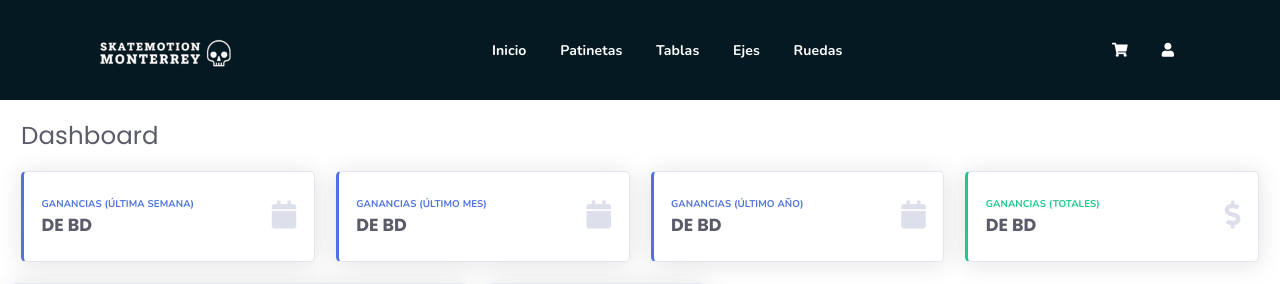
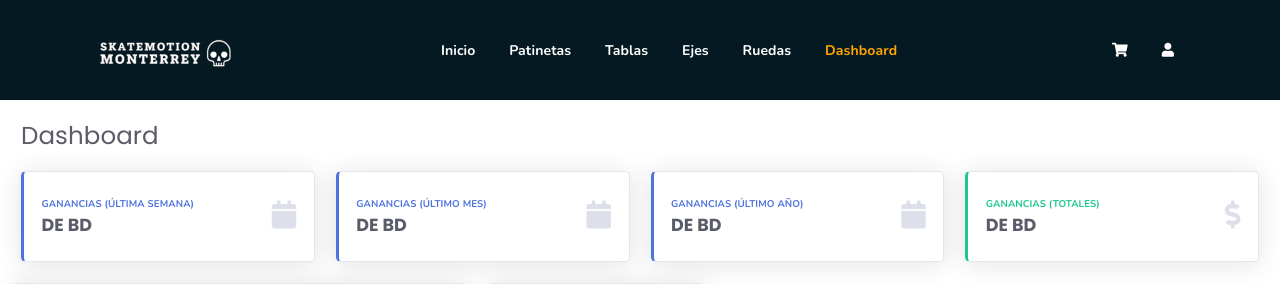
Before and after one commit to DiegoMtzVar/proyecto-integrador-BDA, a Flask app: page /dashboard in a window 1280 px wide. Shown: the top 284 px of the page. Run offline with Flask 3, Linux system fonts and the light colour scheme; some libraries are stand-ins or nearby versions.

Commit message:
Ya jala el dashboard otra vez

```diff
--- a/static/js/script.js
+++ b/static/js/script.js
@@ -7,7 +7,7 @@ $(document).ready(function() {
             if (data.ID) {
                 $('span.login-logout').html('<a href="logout"><i class="fas fa-sign-out-alt"></i></a>');
                 if (data.role == 'administrador') {
-                    $('span.dashboard').html('Dashboard')
+                    $('a.dashboard').html('Dashboard')
                 }
             } else {
                 $('span.login-logout').html('<a href="login"><i class="fas fa-user"></i></a>');
--- a/templates/macros.html
+++ b/templates/macros.html
@@ -8,7 +8,7 @@
         <li><a href="{{ url_for('tablas') }}" {% if highlightSection == "Tabla" %}style="color:orange;"{% endif %}>Tablas</a></li>
         <li><a href="{{ url_for('ejes') }}" {% if highlightSection == "Eje" %}style="color:orange;"{% endif %}>Ejes</a></li>
         <li><a href="{{ url_for('ruedas') }}" {% if highlightSection == "Rueda" %}style="color:orange;"{% endif %} >Ruedas</a></li>
-        <li><span class="{{ url_for('dashboard')}}"></span></li>
+        <li><a href="{{ url_for('dashboard')}}" {% if highlightSection == "Dashboard" %}style="color:orange;"{% endif %}>Dashboard</a></li>
         <li>
             <div class="header-icons">
                 <a class="shopping-cart" href="{{ url_for('cart') }}"><i class="fas fa-shopping-cart"></i></a>
```
